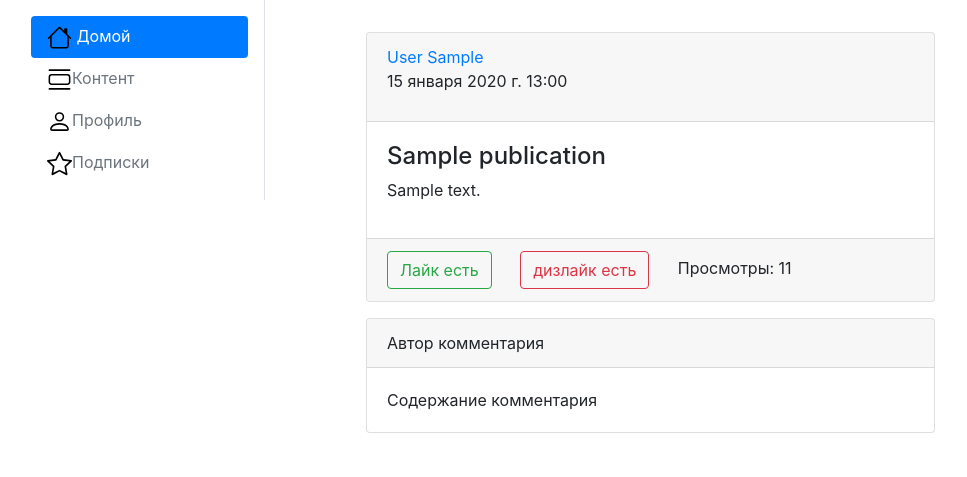
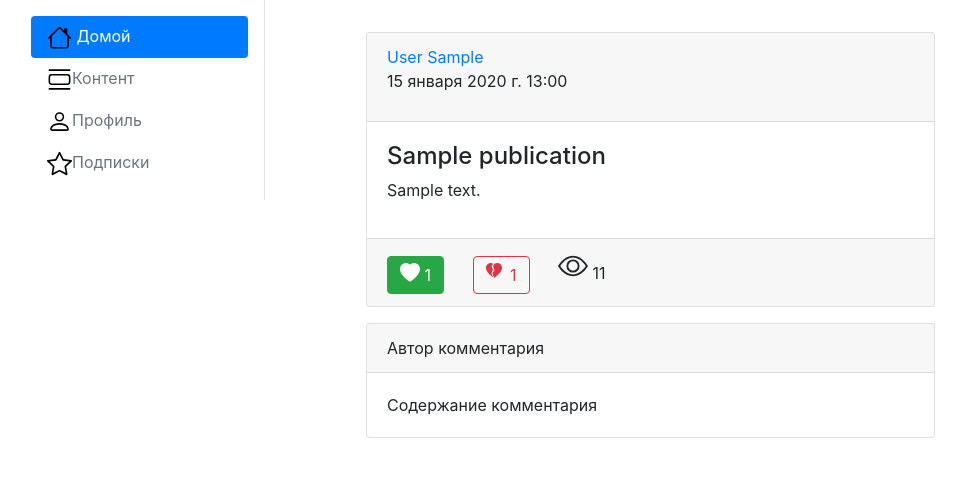
Before and after one commit to YrMstrss/graduate_work, a Django app: page /publication/1/ in a window 1280 px wide. Shown: the part 75-552 px from the top of the page, without its empty margins (0-967 px from the left). Run offline with Django 5.2, Linux system fonts and the light colour scheme; a user stored in the database is signed in; tables that the repository leaves empty hold one stand-in row (values such as "Sample post"); some libraries are stand-ins or nearby versions.

Commit message:
added svg for likes, dislikes and views

```diff
--- a/content/templates/content/publication_detail.html
+++ b/content/templates/content/publication_detail.html
@@ -15,29 +15,51 @@
                 </div>
                 <div class="card-footer">
                     {% if is_liked %}
-                        <a type="button" class="btn btn-outline-success mr-4"
+                        <a type="button" class="btn btn-success mr-4"
                            href="{% url 'publication:set-like' object.pk %}">
-                            Лайк есть
+                            <svg xmlns="http://www.w3.org/2000/svg" width="20" height="20" fill="currentColor"
+                                 class="bi bi-heart-fill" viewBox="0 0 16 16">
+                                <path fill-rule="evenodd"
+                                      d="M8 1.314C12.438-3.248 23.534 4.735 8 15-7.534 4.736 3.562-3.248 8 1.314"/>
+                            </svg>
+                            {{ like_counter }}
                         </a>
                     {% else %}
                         <a type="button" class="btn btn-outline-success mr-4"
                            href="{% url 'publication:set-like' object.pk %}">
-                            Лайк
+                            <svg xmlns="http://www.w3.org/2000/svg" width="20" height="20" fill="currentColor"
+                                 class="bi bi-heart" viewBox="0 0 16 16">
+                                <path d="m8 2.748-.717-.737C5.6.281 2.514.878 1.4 3.053c-.523 1.023-.641 2.5.314 4.385.92 1.815 2.834 3.989 6.286 6.357 3.452-2.368 5.365-4.542 6.286-6.357.955-1.886.838-3.362.314-4.385C13.486.878 10.4.28 8.717 2.01zM8 15C-7.333 4.868 3.279-3.04 7.824 1.143c.06.055.119.112.176.171a3.12 3.12 0 0 1 .176-.17C12.72-3.042 23.333 4.867 8 15"/>
+                            </svg>
+                            {{ like_counter }}
                         </a>
                     {% endif %}
 
                     {% if is_disliked %}
                         <a type="button" class="btn btn-outline-danger mr-4"
                            href="{% url 'publication:set-dislike' object.pk %}">
-                            дизлайк есть
+                            <svg xmlns="http://www.w3.org/2000/svg" width="20" height="20" fill="currentColor"
+                                 class="bi bi-heartbreak-fill" viewBox="0 0 20 20">
+                                <path d="M8.931.586 7 3l1.5 4-2 3L8 15C22.534 5.396 13.757-2.21 8.931.586ZM7.358.77 5.5 3 7 7l-1.5 3 1.815 4.537C-6.533 4.96 2.685-2.467 7.358.77Z"/>
+                            </svg>
+                            {{ dislike_counter }}
                         </a>
                     {% else %}
                         <a type="button" class="btn btn-outline-danger mr-4"
                            href="{% url 'publication:set-dislike' object.pk %}">
-                            дизлайк
+                            <svg xmlns="http://www.w3.org/2000/svg" width="20" height="20" fill="currentColor"
+                                 class="bi bi-heartbreak" viewBox="0 0 16 16">
+                                <path d="M8.867 14.41c13.308-9.322 4.79-16.563.064-13.824L7 3l1.5 4-2 3L8 15a38.094 38.094 0 0 0 .867-.59m-.303-1.01-.971-3.237 1.74-2.608a1 1 0 0 0 .103-.906l-1.3-3.468 1.45-1.813c1.861-.948 4.446.002 5.197 2.11.691 1.94-.055 5.521-6.219 9.922Zm-1.25 1.137a36.027 36.027 0 0 1-1.522-1.116C-5.077 4.97 1.842-1.472 6.454.293c.314.12.618.279.904.477L5.5 3 7 7l-1.5 3 1.815 4.537Zm-2.3-3.06-.442-1.106a1 1 0 0 1 .034-.818l1.305-2.61L4.564 3.35a1 1 0 0 1 .168-.991l1.032-1.24c-1.688-.449-3.7.398-4.456 2.128-.711 1.627-.413 4.55 3.706 8.229Z"/>
+                            </svg>
+                            {{ dislike_counter }}
                         </a>
                     {% endif %}
-                    Просмотры: {{ object.views }}
+                    <svg xmlns="http://www.w3.org/2000/svg" width="30" height="30" fill="currentColor" class="bi bi-eye"
+                         viewBox="0 0 16 16">
+                        <path d="M16 8s-3-5.5-8-5.5S0 8 0 8s3 5.5 8 5.5S16 8 16 8M1.173 8a13.133 13.133 0 0 1 1.66-2.043C4.12 4.668 5.88 3.5 8 3.5c2.12 0 3.879 1.168 5.168 2.457A13.133 13.133 0 0 1 14.828 8c-.058.087-.122.183-.195.288-.335.48-.83 1.12-1.465 1.755C11.879 11.332 10.119 12.5 8 12.5c-2.12 0-3.879-1.168-5.168-2.457A13.134 13.134 0 0 1 1.172 8z"/>
+                        <path d="M8 5.5a2.5 2.5 0 1 0 0 5 2.5 2.5 0 0 0 0-5M4.5 8a3.5 3.5 0 1 1 7 0 3.5 3.5 0 0 1-7 0"/>
+                    </svg>
+                    {{ object.views }}
                 </div>
             </div>
             <div class="card mb-3">
```
